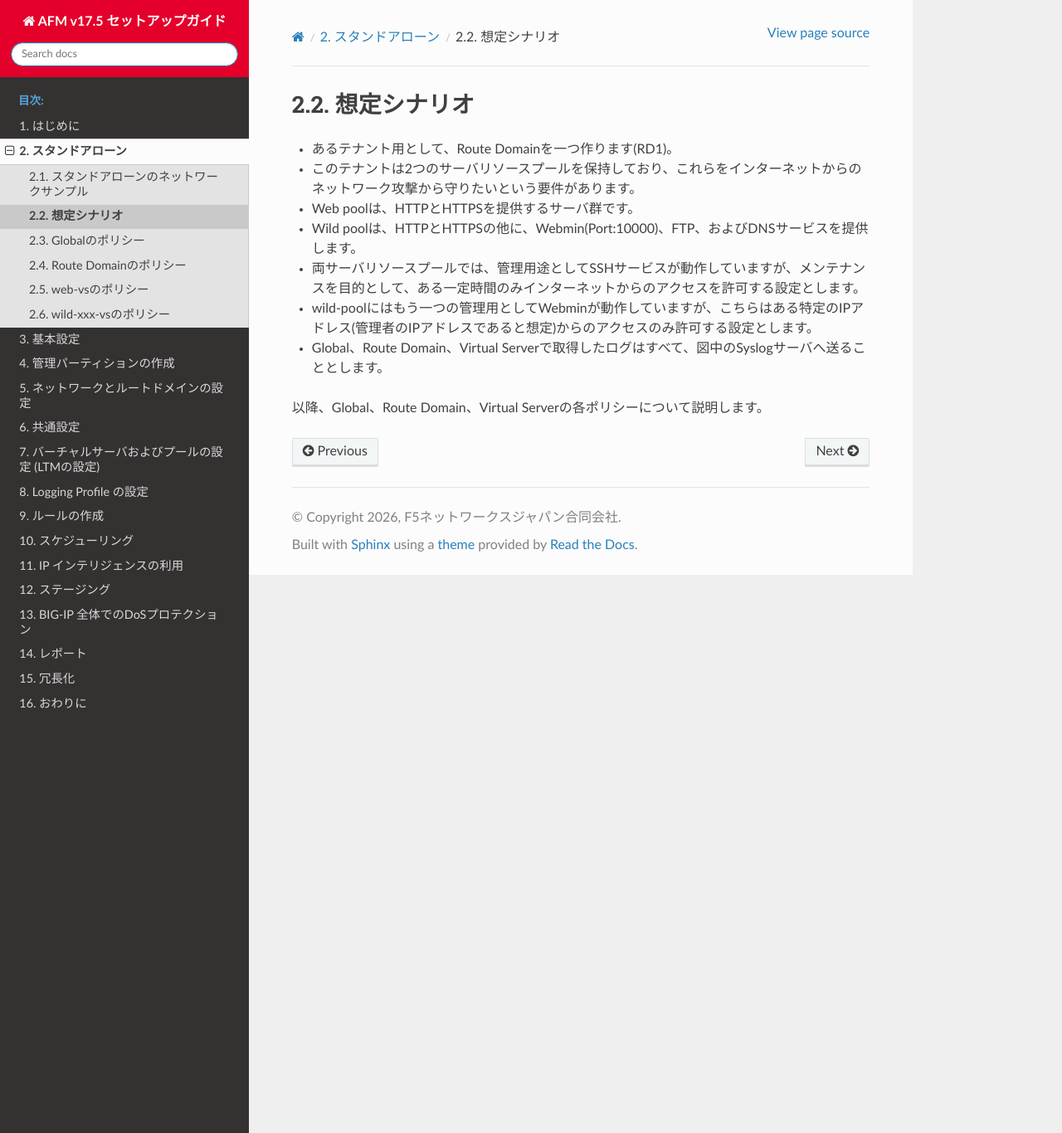
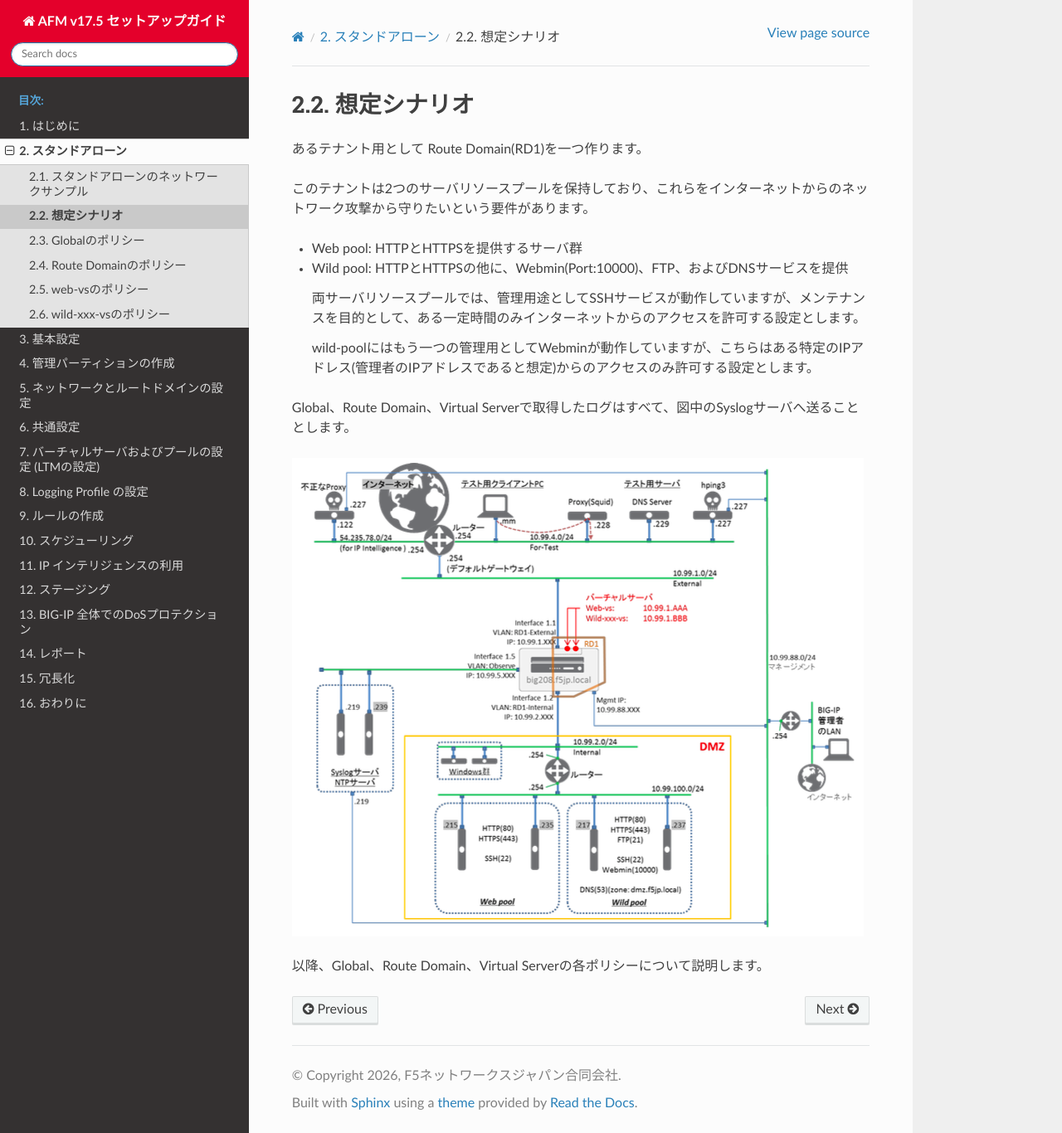
Before and after one commit to BeF5/f5j-easy-setup-afm-17, a Sphinx documentation site: the page built from docs/02/module01/chapter_02_02.md, in a window 1280 px wide and 1366 px high. Shown: the whole window at 83% size. Built offline with Sphinx 7.4.7 and the Read the Docs theme 3.1.0, drawn with Linux system fonts in a browser that asks for light colours.

Commit message:
update docs

```diff
--- a/docs/02/module01/chapter_02_02.md
+++ b/docs/02/module01/chapter_02_02.md
@@ -1,17 +1,18 @@
 # 想定シナリオ
 
-- あるテナント用として、Route Domainを一つ作ります(RD1)。
+あるテナント用として Route Domain(RD1)を一つ作ります。
 
-- このテナントは2つのサーバリソースプールを保持しており、これらをインターネットからのネットワーク攻撃から守りたいという要件があります。
+このテナントは2つのサーバリソースプールを保持しており、これらをインターネットからのネットワーク攻撃から守りたいという要件があります。
 
-- Web poolは、HTTPとHTTPSを提供するサーバ群です。
+- Web pool: HTTPとHTTPSを提供するサーバ群
+- Wild pool: HTTPとHTTPSの他に、Webmin(Port:10000)、FTP、およびDNSサービスを提供
 
-- Wild poolは、HTTPとHTTPSの他に、Webmin(Port:10000)、FTP、およびDNSサービスを提供します。
+    両サーバリソースプールでは、管理用途としてSSHサービスが動作していますが、メンテナンスを目的として、ある一定時間のみインターネットからのアクセスを許可する設定とします。
 
-- 両サーバリソースプールでは、管理用途としてSSHサービスが動作していますが、メンテナンスを目的として、ある一定時間のみインターネットからのアクセスを許可する設定とします。
+    wild-poolにはもう一つの管理用としてWebminが動作していますが、こちらはある特定のIPアドレス(管理者のIPアドレスであると想定)からのアクセスのみ許可する設定とします。
 
-- wild-poolにはもう一つの管理用としてWebminが動作していますが、こちらはある特定のIPアドレス(管理者のIPアドレスであると想定)からのアクセスのみ許可する設定とします。
+Global、Route Domain、Virtual Serverで取得したログはすべて、図中のSyslogサーバへ送ることとします。
 
-- Global、Route Domain、Virtual Serverで取得したログはすべて、図中のSyslogサーバへ送ることとします。
+![alt text](image.png)
 
 以降、Global、Route Domain、Virtual Serverの各ポリシーについて説明します。
```
